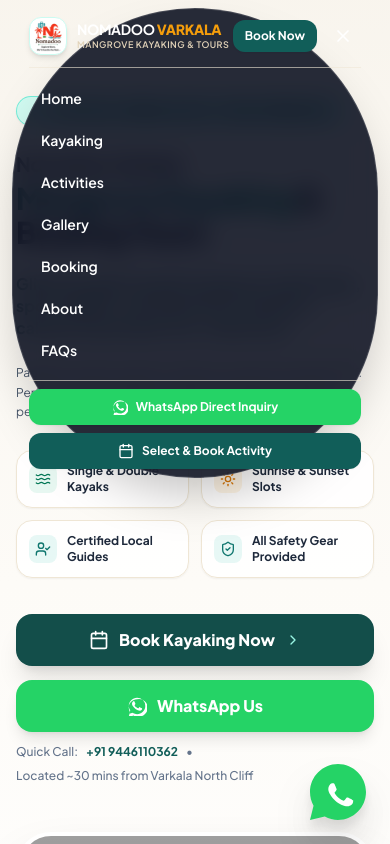
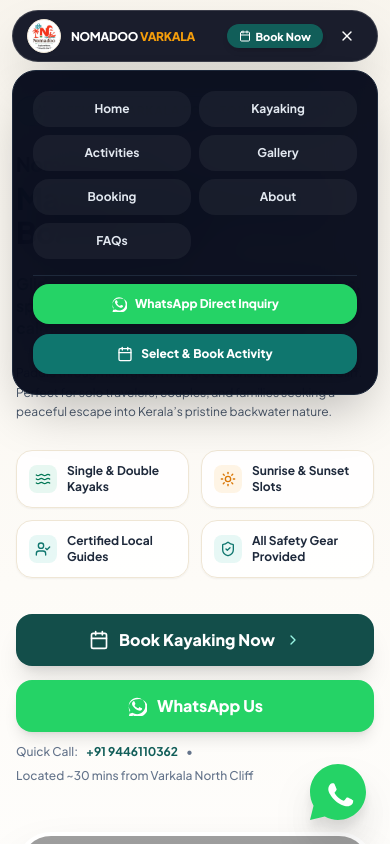
Before and after one commit to IsacSmile/nomadoo-varkala, a React (Vite) app: page / in a window 390 px wide. Both pictures are taken after a click on the button 343 px from the left and 36 px from the top of the page. Shown: the top 844 px of the page. Built offline with nearby package versions, Linux system fonts and the light colour scheme; grey boxes are pictures that could not be loaded; the HTML template or start-up script is replaced by a standard one.

Commit message:
Fix mobile menu drawer by separating it into a floating rounded dropdown card

```diff
--- a/src/components/Navbar.tsx
+++ b/src/components/Navbar.tsx
@@ -1,5 +1,5 @@
 import React, { useState, useEffect } from 'react';
-import { Menu, X, Phone, MessageCircle, Calendar } from 'lucide-react';
+import { Menu, X, Phone, Calendar } from 'lucide-react';
 import { CONTACT_PHONE_1, WHATSAPP_NUMBER } from '../data/nomadooData';
 import { WhatsappIcon } from './WhatsappIcon';
 
@@ -52,40 +52,43 @@
   };
 
   return (
-    <header className="fixed top-0 left-0 right-0 z-50 transition-all duration-300 px-3 sm:px-6 pt-2 sm:pt-3 pointer-events-none">
+    <header className="fixed top-0 left-0 right-0 z-50 transition-all duration-300 px-3 sm:px-6 pt-2.5 sm:pt-3 pointer-events-none">
+
+      {/* Relative wrapper for absolute positioning of mobile drawer */}
+      <div className="max-w-7xl mx-auto relative">
 
         {/* Floating Rounded Header Capsule */}
         <div
-        className={`max-w-7xl mx-auto px-4 sm:px-7 transition-all duration-300 rounded-full pointer-events-auto ${
+          className={`px-3.5 sm:px-7 transition-all duration-300 rounded-full pointer-events-auto shadow-2xl ${
             isScrolled
-            ? 'bg-sand-50/95 backdrop-blur-md shadow-xl border border-sand-200/90 py-2'
-            : 'bg-slate-950/85 backdrop-blur-md text-white py-2 border border-white/15 shadow-2xl'
+              ? 'bg-sand-50/95 backdrop-blur-md border border-sand-200/90 py-2'
+              : 'bg-slate-950/90 backdrop-blur-md text-white py-2 border border-white/15'
           }`}
         >
-        <div className="flex items-center justify-between">
+          <div className="flex items-center justify-between gap-2">
 
-          {/* Logo */}
+            {/* Logo & Brand Name */}
             <a
               href="#home"
               onClick={(e) => handleNavClick(e, '#home')}
-            className="flex items-center gap-2.5 group"
+              className="flex items-center gap-2.5 group min-w-0"
             >
-            <div className="relative overflow-hidden rounded-xl p-0.5 bg-white shadow-md border border-mangrove-100 group-hover:scale-105 transition-transform">
+              <div className="relative overflow-hidden rounded-full p-0.5 bg-white shadow-sm border border-sand-200 shrink-0 group-hover:scale-105 transition-transform">
                 <img
                   src="/logo.jpg"
                   alt="Nomadoo Varkala Logo"
-                className="h-8 w-auto max-w-[120px] sm:h-10 object-contain rounded-lg"
+                  className="h-7 w-7 sm:h-9 sm:w-9 object-cover rounded-full"
                   onError={(e) => {
                     const target = e.target as HTMLElement;
                     target.style.display = 'none';
                   }}
                 />
               </div>
-            <div className="flex flex-col">
-              <span className={`text-sm sm:text-base font-bold tracking-tight leading-tight ${isScrolled ? 'text-mangrove-950' : 'text-white'}`}>
-                NOMADOO <span className="text-sunset-500 font-extrabold">VARKALA</span>
+              <div className="flex flex-col min-w-0">
+                <span className={`text-xs sm:text-base font-extrabold tracking-tight leading-tight truncate ${isScrolled ? 'text-mangrove-950' : 'text-white'}`}>
+                  NOMADOO <span className="text-sunset-500 font-black">VARKALA</span>
                 </span>
-              <span className={`text-[9px] tracking-wider uppercase font-semibold ${isScrolled ? 'text-mangrove-800' : 'text-sand-300'}`}>
+                <span className={`hidden sm:block text-[9px] tracking-wider uppercase font-semibold truncate ${isScrolled ? 'text-mangrove-800' : 'text-sand-300'}`}>
                   Mangrove Kayaking & Tours
                 </span>
               </div>
@@ -107,13 +110,13 @@
               ))}
             </nav>
 
-          {/* Action CTAs */}
-          <div className="hidden sm:flex items-center gap-2.5">
+            {/* Action CTAs (Desktop) */}
+            <div className="hidden sm:flex items-center gap-2.5 shrink-0">
               <a
                 href={`https://wa.me/${WHATSAPP_NUMBER}?text=Hi%20Nomadoo%20Varkala!%20I%20want%20to%20inquire%20about%20Mangrove%20Kayaking.`}
                 target="_blank"
                 rel="noopener noreferrer"
-              className={`flex items-center gap-1.5 px-3 py-1.5 rounded-full text-xs font-bold border transition-all ${
+                className={`flex items-center gap-1.5 px-3.5 py-1.5 rounded-full text-xs font-bold border transition-all ${
                   isScrolled
                     ? 'border-mangrove-600/30 text-mangrove-900 bg-mangrove-100/50 hover:bg-mangrove-100'
                     : 'border-white/20 text-white bg-white/10 backdrop-blur-sm hover:bg-white/20'
@@ -125,67 +128,70 @@
 
               <button
                 onClick={onBookClick}
-              className="flex items-center gap-2 bg-mangrove-800 hover:bg-mangrove-900 text-white text-xs sm:text-sm font-extrabold px-4 py-2 rounded-full shadow-md hover:shadow-lg transition-all transform hover:-translate-y-0.5 active:translate-y-0"
+                className="flex items-center gap-1.5 bg-mangrove-800 hover:bg-mangrove-900 text-white text-xs sm:text-sm font-extrabold px-4 py-1.5 rounded-full shadow-md hover:shadow-lg transition-all transform hover:-translate-y-0.5 active:translate-y-0 whitespace-nowrap"
               >
-              <Calendar className="w-4 h-4 text-sunset-400" />
+                <Calendar className="w-3.5 h-3.5 text-sunset-400" />
                 <span>Book Now</span>
               </button>
             </div>
 
-          {/* Mobile Menu Button */}
-          <div className="flex lg:hidden items-center gap-2">
+            {/* Mobile Menu & Quick Book CTA */}
+            <div className="flex lg:hidden items-center gap-2 shrink-0">
               <button
                 onClick={onBookClick}
-              className="sm:hidden bg-mangrove-800 text-white text-xs font-bold px-3 py-2 rounded-xl shadow-sm"
+                className="sm:hidden bg-mangrove-800 hover:bg-mangrove-900 active:bg-mangrove-950 text-white text-[11px] font-extrabold px-3 py-1.5 rounded-full shadow-md transition-transform active:scale-95 flex items-center gap-1 whitespace-nowrap leading-none"
               >
-              Book Now
+                <Calendar className="w-3 h-3 text-sunset-400" />
+                <span>Book Now</span>
               </button>
+
               <button
                 onClick={() => setMobileMenuOpen(!mobileMenuOpen)}
-              className={`p-2 rounded-xl transition-colors ${
+                className={`w-8 h-8 rounded-full flex items-center justify-center transition-colors shrink-0 ${
                   isScrolled ? 'text-slate-800 hover:bg-sand-200/60' : 'text-white hover:bg-white/15'
                 }`}
                 aria-label="Toggle Navigation Menu"
               >
-              {mobileMenuOpen ? <X className="w-5 h-5" /> : <Menu className="w-5 h-5" />}
+                {mobileMenuOpen ? <X className="w-4 h-4" /> : <Menu className="w-4 h-4" />}
               </button>
             </div>
 
           </div>
+        </div>
 
-        {/* Mobile Drawer Menu inside Floating Header */}
+        {/* Separate Floating Mobile Dropdown Drawer */}
         {mobileMenuOpen && (
-          <div className="lg:hidden mt-3 pt-3 border-t border-sand-200/60 space-y-3 animate-fadeIn">
-            <div className="flex flex-col space-y-1.5">
+          <div className="lg:hidden absolute top-full left-0 right-0 mt-2 pointer-events-auto bg-slate-950/95 backdrop-blur-xl border border-slate-800 text-white rounded-3xl p-5 shadow-2xl space-y-4 animate-fadeIn z-50">
+            <div className="grid grid-cols-2 gap-2">
               {navLinks.map((link) => (
                 <a
                   key={link.name}
                   href={link.href}
                   onClick={(e) => handleNavClick(e, link.href)}
-                  className={`text-sm font-semibold py-2 px-3 rounded-xl transition-colors ${
-                    isScrolled ? 'text-slate-800 hover:bg-sand-200/60' : 'text-white hover:bg-white/10'
-                  }`}
+                  className="text-xs font-bold py-2.5 px-4 rounded-2xl bg-white/5 hover:bg-white/15 text-slate-200 transition-colors text-center"
                 >
                   {link.name}
                 </a>
               ))}
             </div>
-            <div className="pt-2 border-t border-sand-200/60 flex flex-col gap-2">
+
+            <div className="pt-2 border-t border-slate-800 flex flex-col gap-2.5">
               <a
                 href={`https://wa.me/${WHATSAPP_NUMBER}?text=Hi%20Nomadoo%20Varkala!%20I%20want%20to%20inquire%20about%20Mangrove%20Kayaking.`}
                 target="_blank"
                 rel="noopener noreferrer"
-                className="flex items-center justify-center gap-2 bg-[#25D366] text-white font-bold py-2.5 rounded-xl text-xs shadow-sm"
+                className="flex items-center justify-center gap-2 bg-[#25D366] hover:bg-[#20bd5a] text-white font-extrabold py-3 rounded-2xl text-xs shadow-md transition-transform active:scale-95"
               >
                 <WhatsappIcon className="w-4 h-4 fill-white" />
                 <span>WhatsApp Direct Inquiry</span>
               </a>
+
               <button
                 onClick={() => {
                   setMobileMenuOpen(false);
                   onBookClick();
                 }}
-                className="w-full bg-mangrove-800 text-white font-bold py-2.5 rounded-xl text-xs shadow-sm flex items-center justify-center gap-2"
+                className="w-full bg-mangrove-700 hover:bg-mangrove-800 text-white font-extrabold py-3 rounded-2xl text-xs shadow-md flex items-center justify-center gap-2 transition-transform active:scale-95"
               >
                 <Calendar className="w-4 h-4 text-sunset-400" />
                 <span>Select & Book Activity</span>
```
Also changed, not shown: 1 other file (tests, documents, lock files or other folders). Lines whose indentation alone changed are shown as unchanged.
